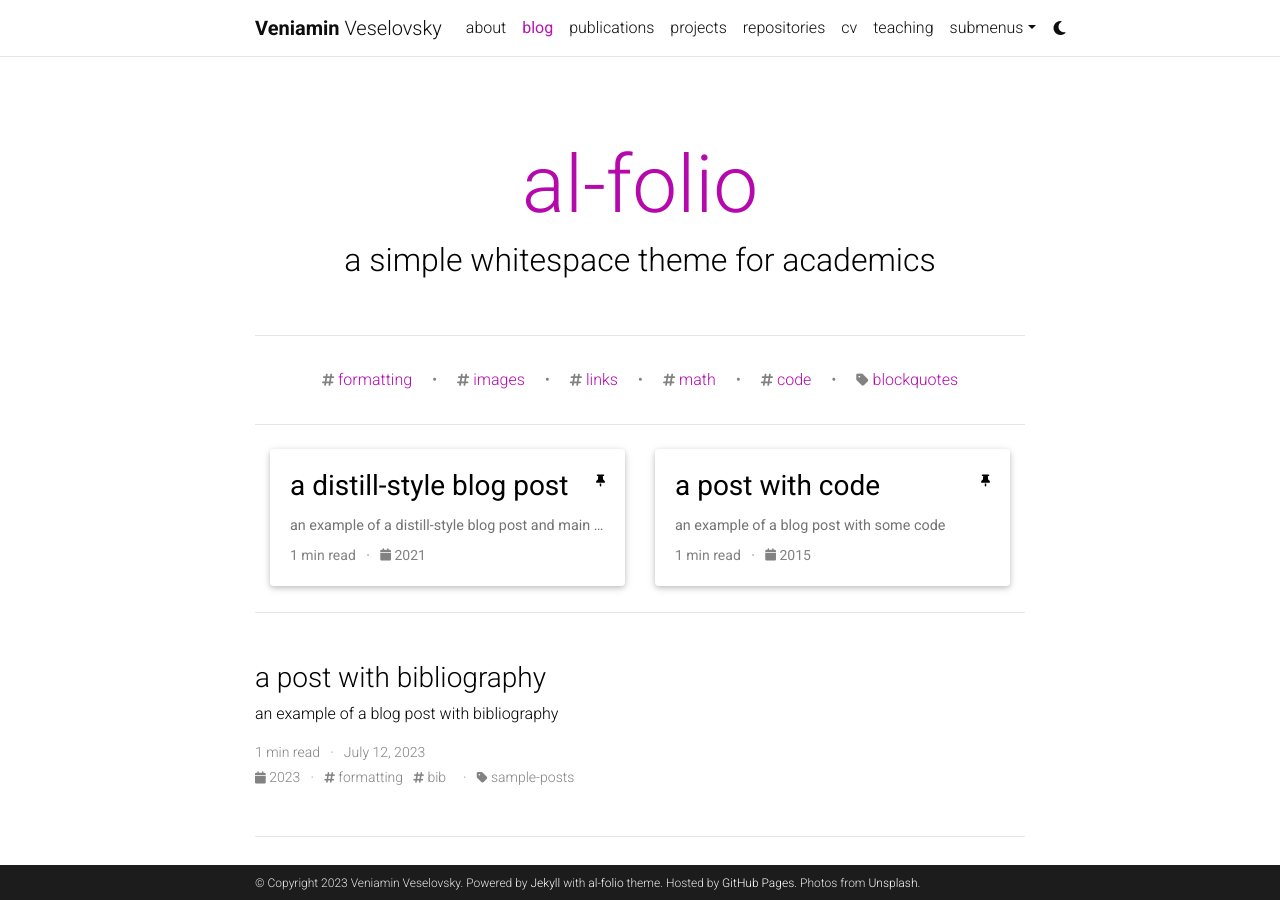
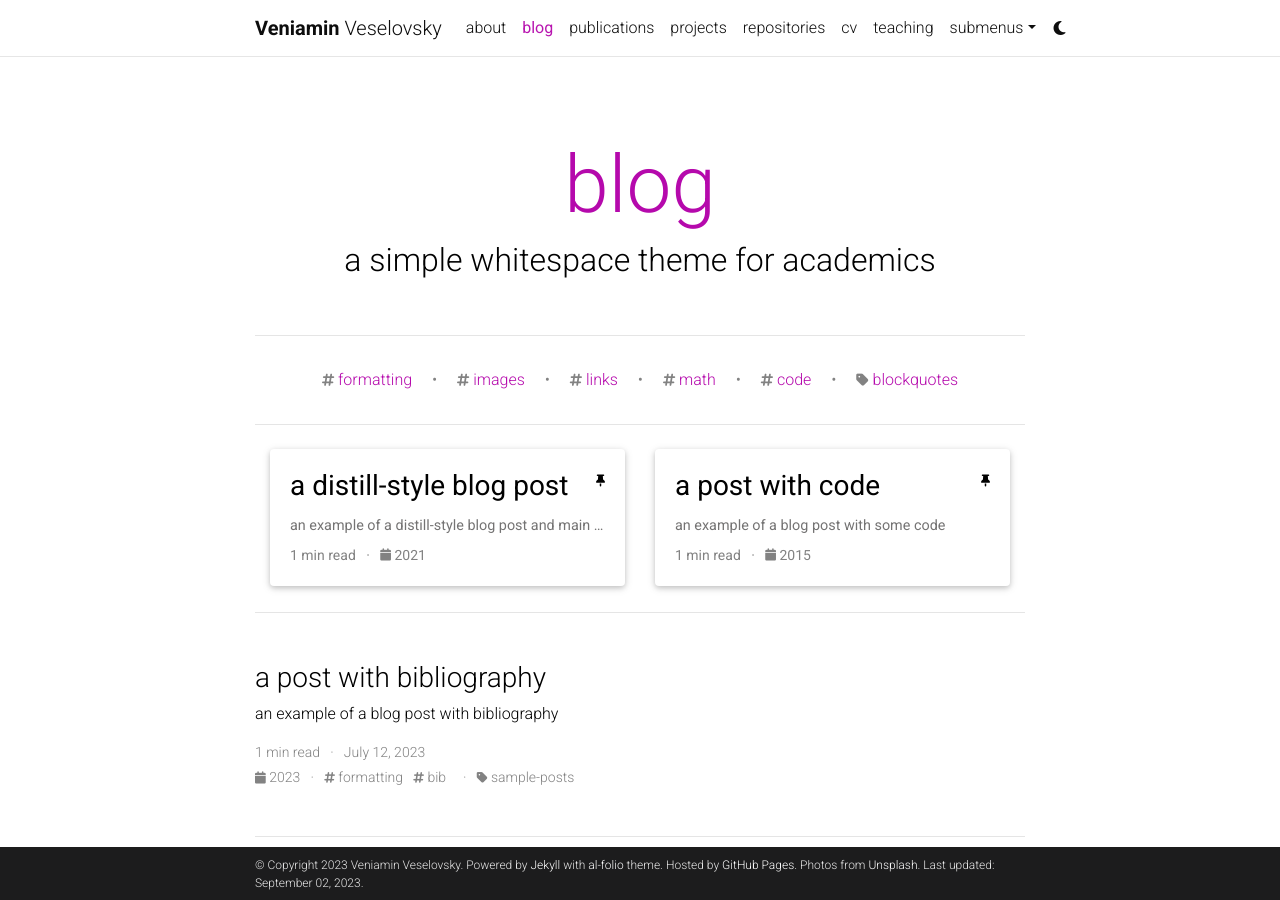
Before and after one commit to vminvsky/personal-website, a Jekyll site: the page built from blog/index.html, in a window 1280 px wide and 900 px high. Built offline with Jekyll 4.4.1, drawn with Linux system fonts in a browser that asks for light colours; the list of posts is cut into pages by our own code; comment, search, counter and statistics services are not loaded; a style sheet for code colours, icons or effects is not loaded; some of the changed lines change nothing that is shown.

Commit message:
updating config

```diff
--- a/_config.yml
+++ b/_config.yml
@@ -19,8 +19,8 @@
 icon: ⚛️  # the emoji used as the favicon (alternatively, provide image name in /assets/img/)
 
 url: https://vminvsky.github.io # the base hostname & protocol for your site
-baseurl: / # the subpath of your site, e.g. /blog/
-last_updated: false # set to true if you want to display last updated in the footer
+baseurl: # the subpath of your site, e.g. /blog/
+last_updated: true # set to true if you want to display last updated in the footer
 impressum_path:  # set to path to include impressum link in the footer, use the same path as permalink in a page, helps to conform with EU GDPR
 
 # -----------------------------------------------------------------------------
@@ -71,13 +71,13 @@
 # Social integration
 # -----------------------------------------------------------------------------
 
-github_username: # your GitHub user name
+github_username: vminvsky # your GitHub user name
 gitlab_username: # your GitLab user name
-twitter_username: # your Twitter handle
+twitter_username: vminvsky # your Twitter handle
 mastodon_username: # your mastodon instance+username in the format instance.tld/@username
 linkedin_username: # your LinkedIn user name
 telegram_username: # your Telegram user name
-scholar_userid: # your Google Scholar ID
+scholar_userid: 2jgceW0AAAAJ # your Google Scholar ID
 semanticscholar_id: # your Semantic Scholar ID
 whatsapp_number: # your WhatsApp number (full phone number in international format. Omit any zeroes, brackets, or dashes when adding the phone number in international format.)
 orcid_id: # your ORCID ID
@@ -106,9 +106,7 @@
 discord_id: # your discord id (18-digit unique numerical identifier)
 zotero_username: # your zotero username
 
-contact_note: >
-  You can even add a little note about which of these is the best way to reach you.
-
+contact_note:
 # -----------------------------------------------------------------------------
 # Analytics and search engine verification
 # -----------------------------------------------------------------------------
@@ -123,7 +121,7 @@
 # Blog
 # -----------------------------------------------------------------------------
 
-blog_name: al-folio # blog_name will be displayed in your blog page
+blog_name: blog # blog_name will be displayed in your blog page
 blog_nav_title: blog # your blog must have a title for it to be displayed in the nav bar
 blog_description: a simple whitespace theme for academics
 permalink: /blog/:year/:title/
```
